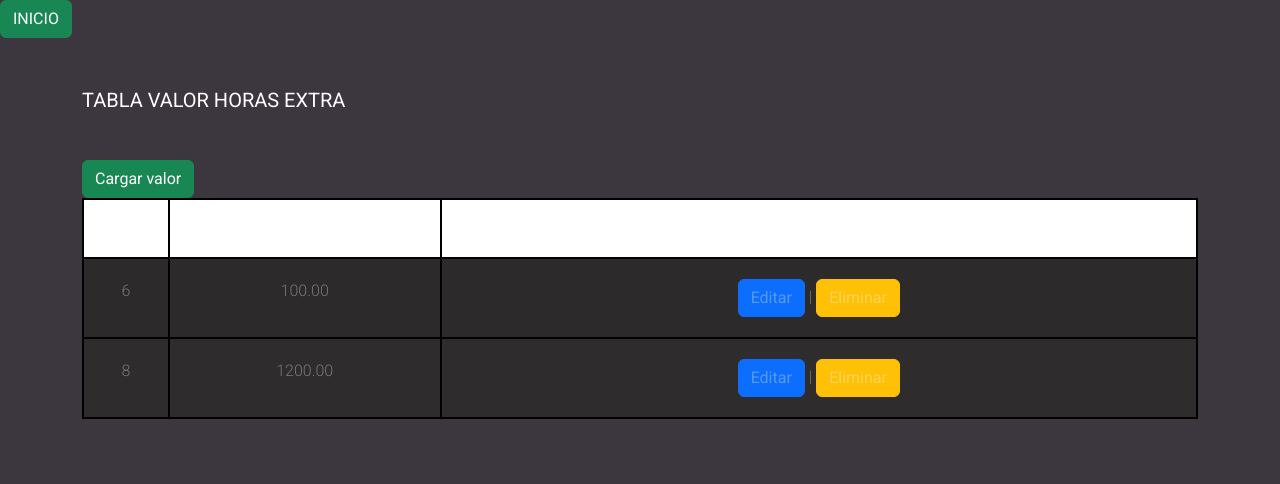
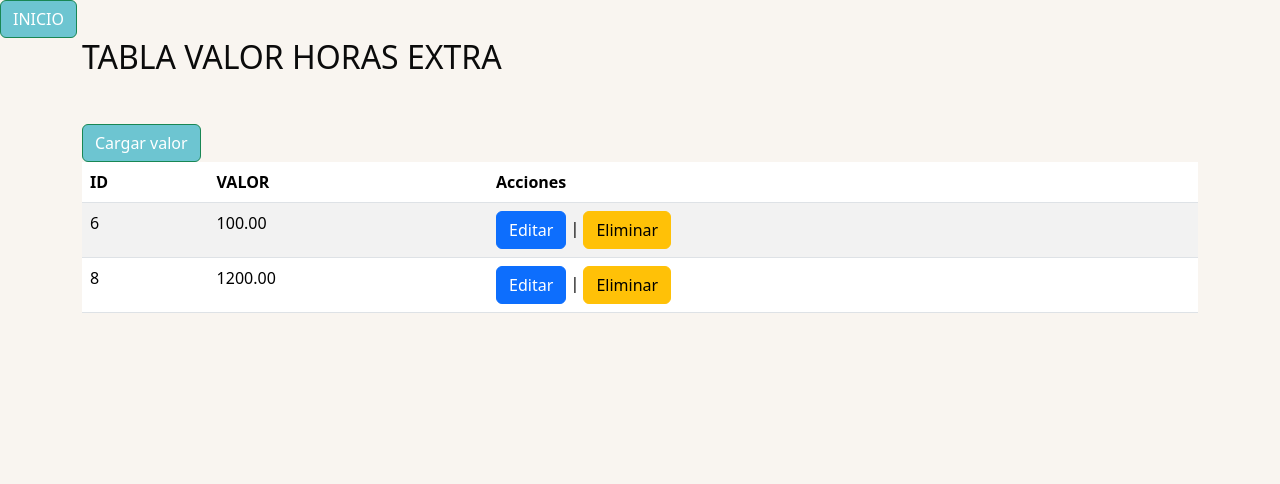
Before and after one commit to Larry-adso/nomina_algj, a PHP site: page /admin/PHP/tablas/vhe.php in a window 1280 px wide. Shown: the top 484 px of the page. Run offline with PHP 8.4, Linux system fonts and the light colour scheme; data comes from the database, SQL or seed files in the repository; some libraries are stand-ins or nearby versions.

Commit message:
estilos a los formularios admin

```diff
--- a/admin/PHP/nav.php
+++ b/admin/PHP/nav.php
@@ -8,9 +8,10 @@
     <!-- Bootstrap CSS -->
     <link href="https://maxcdn.bootstrapcdn.com/bootstrap/4.5.2/css/bootstrap.min.css" rel="stylesheet">
     <link rel="stylesheet" href="https://cdnjs.cloudflare.com/ajax/libs/font-awesome/5.15.4/css/all.min.css">
+    <link rel="stylesheet" href="../css/admin.css">
     <style>
         .btn-toggle {
-            background-color: black;
+            background-color: #c7a17a;
             color: white;
             border: none;
             padding: 10px 20px;
@@ -27,7 +28,7 @@
             position: fixed;
             top: 0;
             left: 0;
-            background-color: #111;
+            background-color: #c7a17a;
             overflow-x: hidden;
             transition: width 0.5s;
             padding-top: 60px;
--- a/admin/PHP/tablas/vhe.php
+++ b/admin/PHP/tablas/vhe.php
@@ -7,16 +7,17 @@
     <link href="https://fonts.googleapis.com/css?family=Roboto:300,400&display=swap" rel="stylesheet">
     <link href="https://cdn.jsdelivr.net/npm/bootstrap@5.3.3/dist/css/bootstrap.min.css" rel="stylesheet" integrity="sha384-QWTKZyjpPEjISv5WaRU9OFeRpok6YctnYmDr5pNlyT2bRjXh0JMhjY6hW+ALEwIH" crossorigin="anonymous">
 <script src="https://cdn.jsdelivr.net/npm/bootstrap@5.3.3/dist/js/bootstrap.bundle.min.js" integrity="sha384-YvpcrYf0tY3lHB60NNkmXc5s9fDVZLESaAA55NDzOxhy9GkcIdslK1eN7N6jIeHz" crossorigin="anonymous"></script>
-    <link rel="stylesheet" href="../css/style.css">
+    <link rel="stylesheet" href="../../css/admin.css">
     <title>TABLA VALOR HORAS EXTRA</title>
 </head>
-<body>
+<body style="background-color: #f9f5f0;">
 <a class="btn btn-success" href="../index.php">INICIO</a>
 <div class="content">
     <div class="container">
         <h2 class="mb-5">TABLA VALOR HORAS EXTRA</h2>
         <div class="table-responsive">
             <a href="../crear_php/vhe.php" class="btn btn-success">Cargar valor</a>
+
             <table class="table table-striped custom-table">
                 <thead>
                     <tr>
--- /dev/null
+++ b/admin/css/admin.css
@@ -0,0 +1,67 @@
+:root {
+	--primary-color: #c7a17a;
+	--background-color: #f9f5f0;
+	--dark-color: #151515;
+	--hover-button-color: #9b7752;
+    --button-login-color: #6DC5D1;
+    --button-login-hover: #59a2ac;
+    --button-decline-term: #e88162;
+}
+
+body {
+    background-color: #F9F5F0; /* Beige claro */
+    color: #0B0B0B; /* Negro oscuro */
+}
+
+h1 {
+    color: #0B0B0B; /* Negro oscuro */
+}
+
+.card-body {
+    background-color: #FFFFFF; /* Blanco */
+    border-radius: 10px;
+    box-shadow: 0 0 10px rgba(0, 0, 0, 0.1);
+}
+
+.form-control {
+    border: 1px solid #DDDDDD; /* Gris claro */
+}
+
+input.btn.btn-outline-primary, a.btn.btn-outline-primary {
+    background-color: var(--button-login-color); /* Azul oscuro */
+    color: #FFFFFF; /* Blanco */
+    border: none; /* Quitar borde para consistencia */
+}
+
+input.btn.btn-outline-primary:hover {
+    background-color: var(--button-login-hover); /* Un tono más oscuro para el hover */
+    color: #FFFFFF;
+}
+a.btn.btn-outline-primary:hover {
+    background-color: var(--button-login-hover); /* Un tono más oscuro para el hover */
+    color: #FFFFFF;
+}
+.btn-danger {
+    background-color: var(--button-decline-term); /* Rojo */
+    color: #FFFFFF; /* Blanco */
+}
+
+.table-dark {
+    background-color: #2E2E2E; /* Gris oscuro */
+    color: #FFFFFF; /* Blanco */
+}
+
+.table-light {
+    background-color: #FFFFFF; /* Blanco */
+    color: #0B0B0B; /* Negro oscuro */
+    box-shadow: 0 0 10px rgba(0, 0, 0, 0.1);
+
+}
+
+.thead-dark {
+    background-color: var(--hover-button-color); /* Negro más claro */
+    color: #FFFFFF; /* Blanco */
+}
+a.btn.btn-success {
+    background-color: var(--button-login-color);
+}
```
